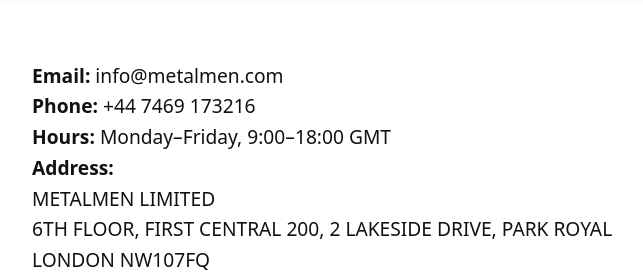
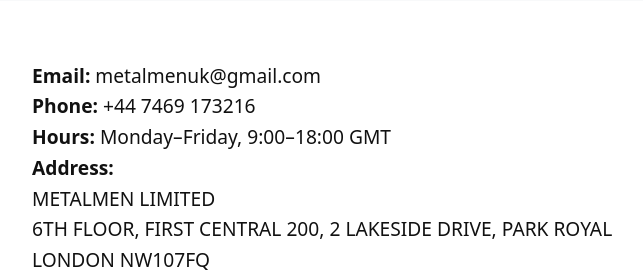
Before and after one commit to DrProdigy1/render-flask-deployment1, a Flask app: page /contact in a window 1280 px wide. Shown: the part 348-622 px from the top of the page, without its empty margins (258-901 px from the left). Run offline with Flask 3, Linux system fonts and the light colour scheme.

Commit message:
Update contact.html
v0.02
Changed email address

```diff
--- a/templates/contact.html
+++ b/templates/contact.html
@@ -13,7 +13,7 @@
 </section>
 
 <div class="contact-info">
-    <p><strong>Email:</strong> info@metalmen.com</p>
+    <p><strong>Email:</strong> metalmenuk@gmail.com</p>
     <p><strong>Phone:</strong> +44 7469 173216</p>
     <p><strong>Hours:</strong> Monday–Friday, 9:00–18:00 GMT</p>
     <p><strong>Address:</strong><br>METALMEN LIMITED <br>6TH FLOOR, FIRST CENTRAL 200,
```
